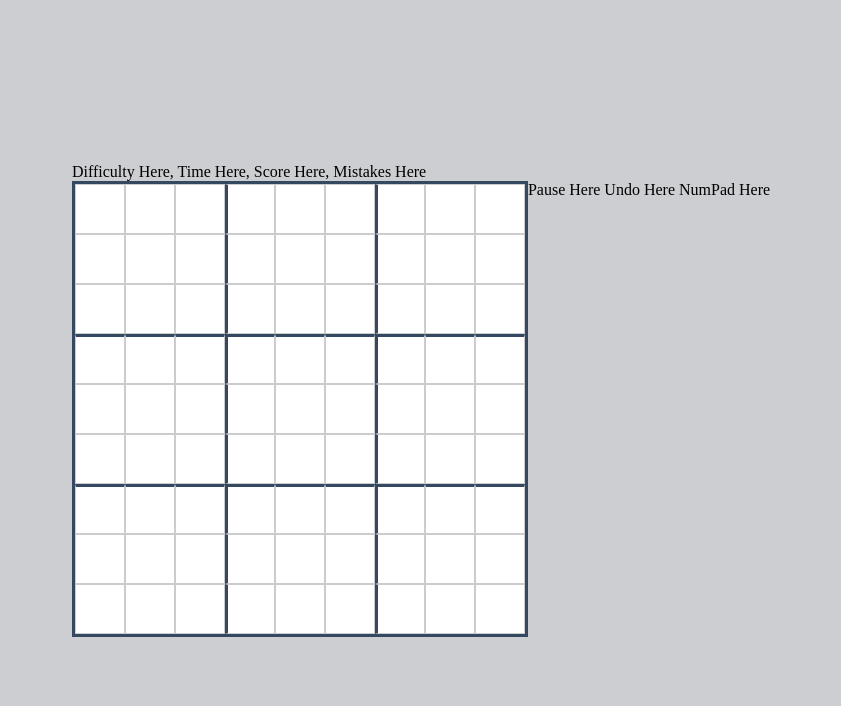
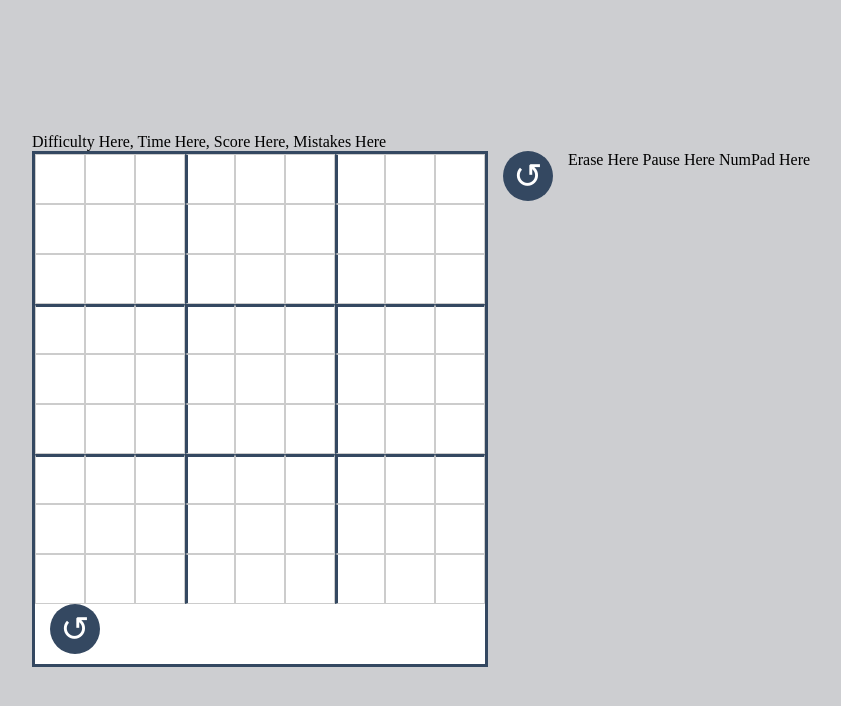
Before and after one commit to najazul/SUDOKU_WEB_APP, a React (Vite) app: page / in a window 1280 px wide. Shown: the top 706 px of the page, without its empty margins (219-1060 px from the left). Built offline with nearby package versions, Linux system fonts and the light colour scheme.

Commit message:
Added undo button

```diff
--- a/src/App.tsx
+++ b/src/App.tsx
@@ -1,6 +1,11 @@
 import SudokuGrid from './sudoku_grid/sudokuGrid'
 import './App.css'
+import UndoButton from "./undo_button/UndoButton";
+
 function App() {
+  const handleUndo = () => {
+    console.log("Undo action triggered!");
+  };
 
   return (
     <>
@@ -9,7 +14,12 @@ function App() {
     </div>
     <div className = "Second">
       <SudokuGrid />
-      Pause Here Undo Here NumPad Here
+      <div className="controls">
+      <UndoButton onUndo={handleUndo} />
+      </div>
+      Erase Here
+      Pause Here
+      NumPad Here
     </div>
     </>
   )
--- a/src/sudoku_grid/sudokuGrid.tsx
+++ b/src/sudoku_grid/sudokuGrid.tsx
@@ -1,4 +1,5 @@
 import React, { useState } from "react";
+import UndoButton from "../undo_button/UndoButton";
 import "./sudokuGrid.css";
 
 const SudokuGrid: React.FC = () => {
@@ -9,6 +10,7 @@ const SudokuGrid: React.FC = () => {
 
   // Track the focused cell
   const [focusedCell, setFocusedCell] = useState<{ row: number; col: number } | null>(null);
+  const [history, setHistory] = useState<string[][][]>([]);
 
   const handleInputChange = (
     row: number,
@@ -17,6 +19,7 @@ const SudokuGrid: React.FC = () => {
   ) => {
     const newValue = value.slice(-1);
     if (newValue === "" || /^[1-9]$/.test(newValue)) {
+      setHistory((prevHistory) => [...prevHistory, grid.map((r) => [...r])]);
       setGrid((prevGrid) =>
         prevGrid.map((r, rowIndex) =>
           r.map((cell, colIndex) =>
@@ -24,6 +27,14 @@ const SudokuGrid: React.FC = () => {
           )
         )
       );
+    }
+  };
+
+  const handleUndo = () => {
+    if (history.length > 0) {
+      const lastState = history[history.length - 1];
+      setGrid(lastState);
+      setHistory(history.slice(0, -1));
     }
   };
 
@@ -78,6 +89,7 @@ const SudokuGrid: React.FC = () => {
           })}
         </div>
       ))}
+      <UndoButton onUndo={handleUndo} />
     </div>
   );
 };
--- /dev/null
+++ b/src/undo_button/UndoButton.css
@@ -0,0 +1,23 @@
+.undo-btn {
+    margin-bottom: 10px;
+    margin-left: 15px;
+    margin-right: 15px;
+    width: 50px;
+    height: 50px;
+    font-size: 35px;
+    background-color: #344861;
+    color: #FFFFFF;
+    border: none;
+    border-radius: 50%;
+    cursor: pointer;
+    transition: background-color 0.3s ease;
+  }
+
+  .undo-btn:hover {
+    background-color: #496682;
+    transform: scale(1.05);
+  }
+
+  .undo-button:active {
+    transform: scale(0.95);
+  }
--- /dev/null
+++ b/src/undo_button/UndoButton.tsx
@@ -0,0 +1,16 @@
+import React from "react";
+import "./UndoButton.css";
+
+interface UndoButtonProps {
+  onUndo: () => void;
+}
+
+const UndoButton: React.FC<UndoButtonProps> = ({ onUndo }) => {
+  return (
+    <button className="undo-btn" onClick={onUndo}>
+      &#8634;
+    </button>
+  );
+};
+
+export default UndoButton;
```
Also changed, not shown: src/App.css (line endings or trailing spaces), 1 other file (tests, documents, lock files or other folders).
